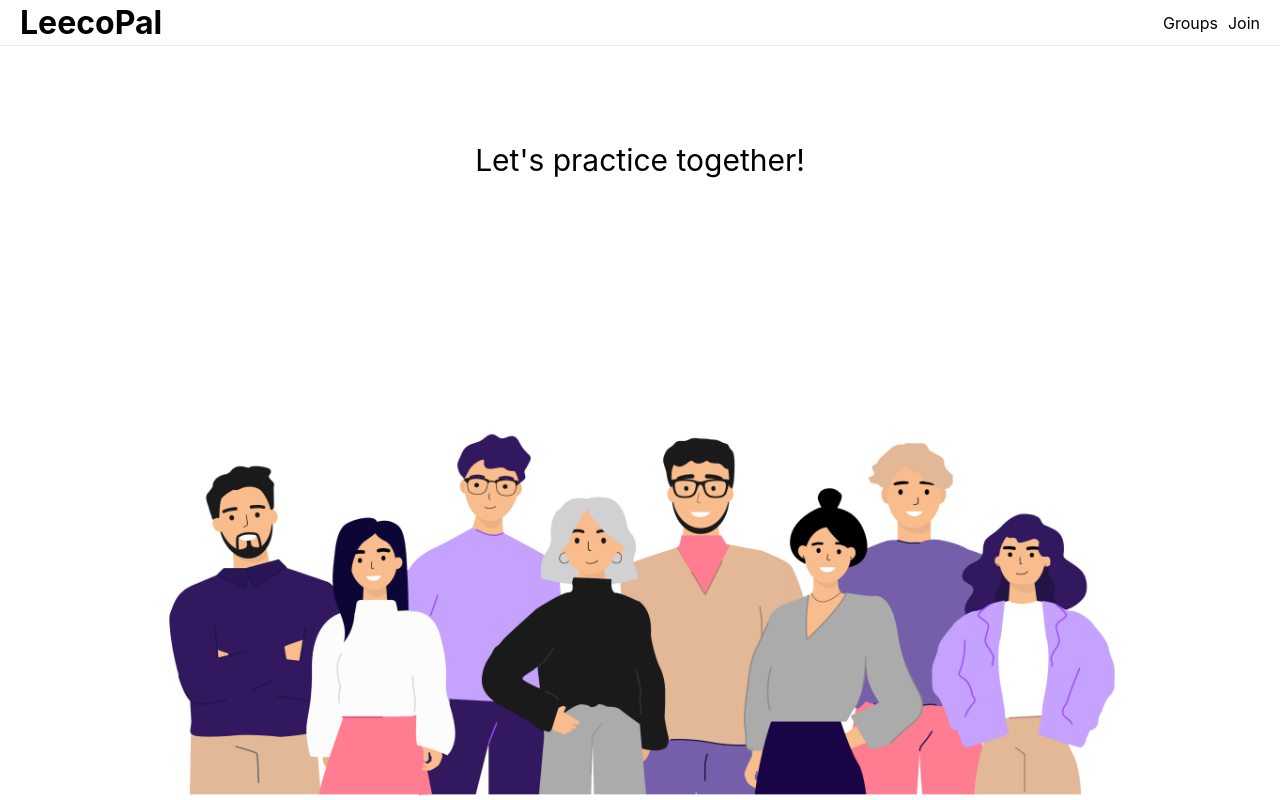
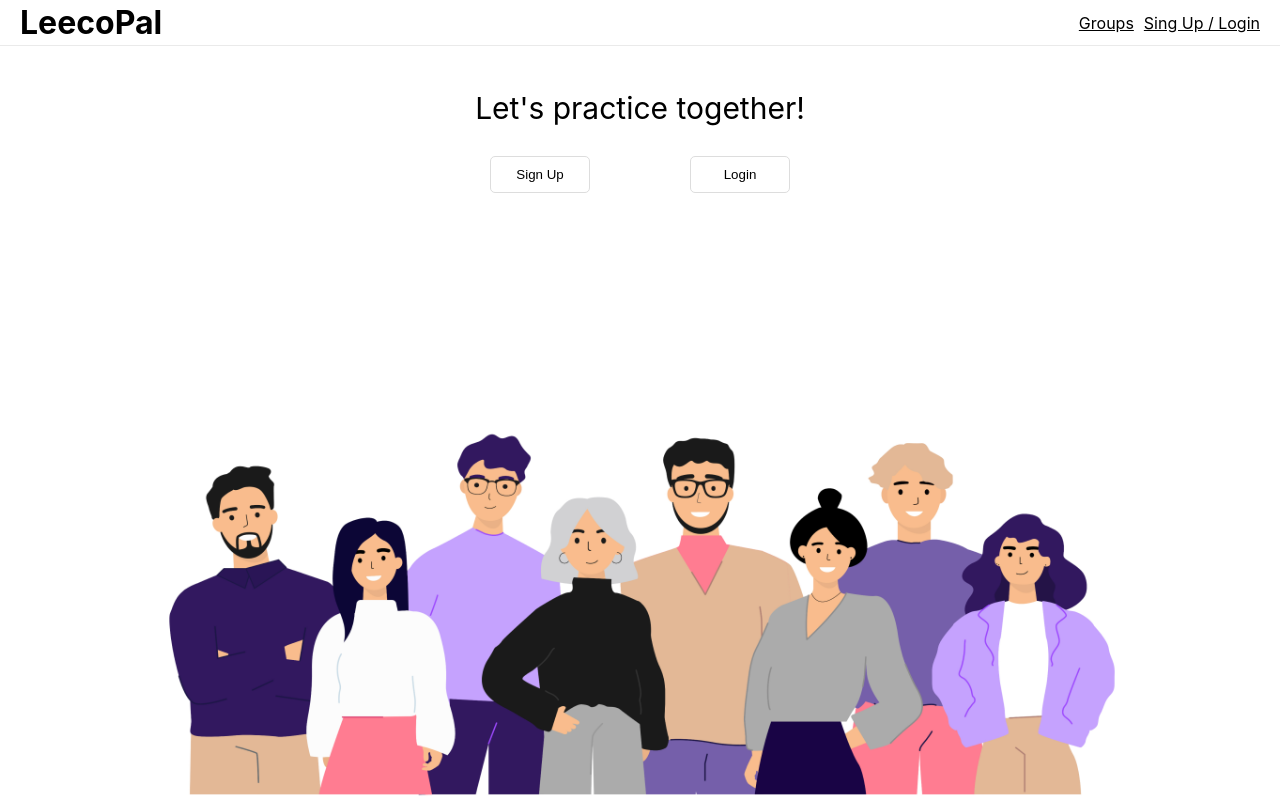
Before and after one commit to kyralu/leecopal, a React (Create React App) app: page / in a window 1280 px wide. Built offline with nearby package versions, Linux system fonts and the light colour scheme.

Commit message:
Add session and cookie handling

```diff
--- a/package.json
+++ b/package.json
@@ -13,9 +13,11 @@
         "@testing-library/user-event": "^13.5.0",
         "axios": "^1.6.2",
         "bcrypt": "^5.1.1",
+        "cookie-parser": "^1.4.6",
         "cors": "^2.8.5",
         "dotenv": "^16.3.1",
         "express": "^4.18.2",
+        "express-session": "^1.17.3",
         "mongodb": "^6.3.0",
         "mongoose": "^8.0.2",
         "nodemon": "^3.0.2",
--- a/src/components/Navbar/Navbar.js
+++ b/src/components/Navbar/Navbar.js
@@ -10,11 +10,11 @@ const Navbar = () => {
         </Link>
       </div>
       <div className="links">
-        <Link className="link" to="/group">
+        <Link style={{ textDecoration: "underline" }} className="link" to="/group">
           Groups
         </Link>
-        <Link className="link" to="/signup">
-          Join
+        <Link style={{ textDecoration: "underline" }} className="link" to="/signup">
+          Sing Up / Login
         </Link>
       </div>
     </nav>
--- a/src/pages/HomePage/HomePage.css
+++ b/src/pages/HomePage/HomePage.css
@@ -1,11 +1,25 @@
 
-.slogen {
-  position: fixed;
-  top: 20%;
-  left: 50%;
-  transform: translateX(-50%) translateY(-50%);
+.container {
+  width: 100%;
   font-size: 30px;
+  display: flex;
+  flex-direction: column;
+  align-items: center;
 }
+
+.button-container {
+  display: flex;
+  flex-direction: row;
+  justify-content: space-between;
+  width: 100%;
+  max-width: 300px;
+}
+
+.button {
+  min-width: 100px;
+  margin-left: 0;
+}
+
 .background-image {
   position: fixed;
   bottom: 0;
--- a/src/pages/HomePage/HomePage.js
+++ b/src/pages/HomePage/HomePage.js
@@ -1,11 +1,20 @@
 import React from "react";
 import "./HomePage.css";
 import WebSitePicImage from "../../assets/images/Website_Pic.png";
+import { useNavigate } from 'react-router-dom';
 
 function HomePage() {
+  const navigate = useNavigate();
   return (
     <div className="home-page">
-      <div className="slogen">Let's practice together!</div>
+      <div className="container">
+        <p>Let's practice together!</p>
+        <div className="button-container">
+          <button className="button" onClick={() => {navigate('/signup')}}>Sign Up</button>
+          <button className="button" onClick={() => {navigate('/login')}}>Login</button>
+        </div>
+      </div>
+
       <img class="background-image" src={WebSitePicImage} alt="Website Pic" />
     </div>
   );
```
Also changed, not shown: 1 other file (tests, documents, lock files or other folders).
